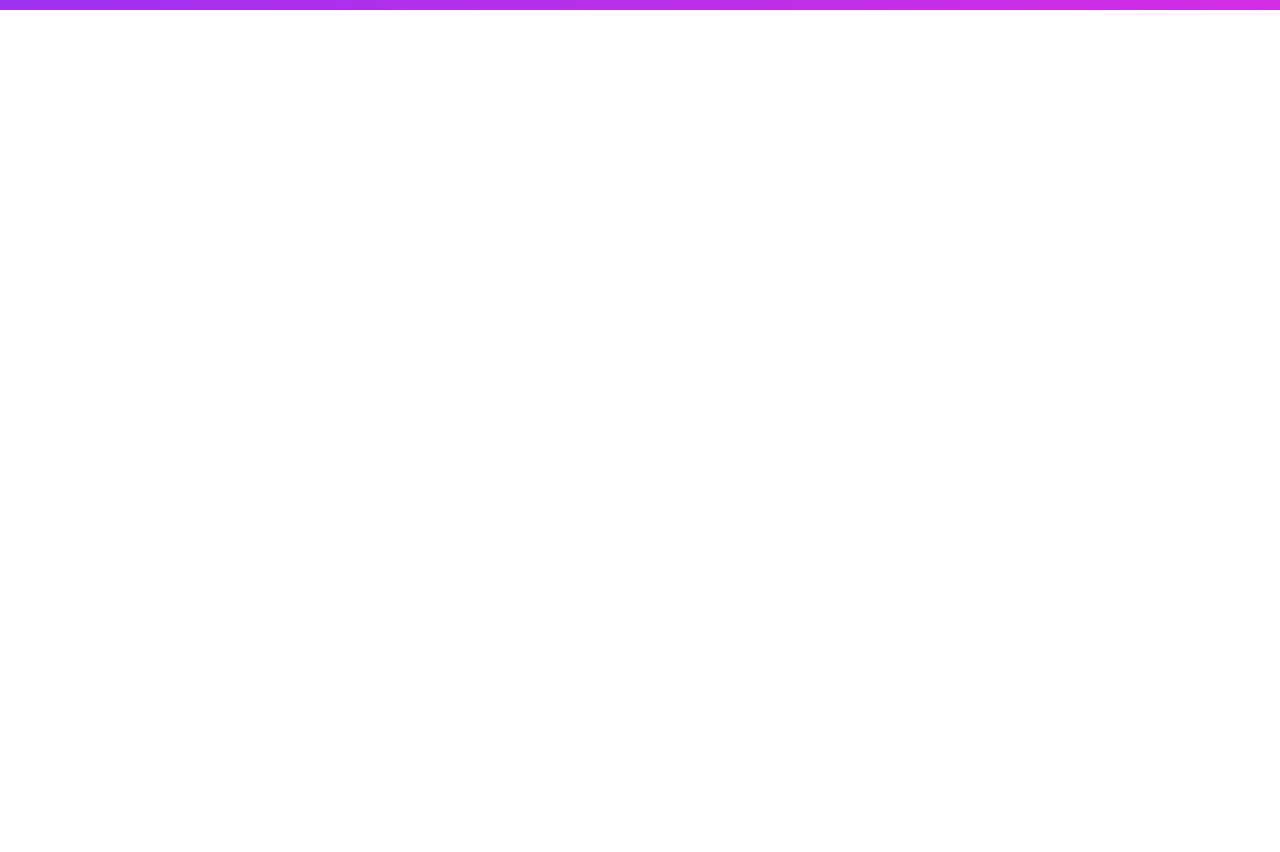
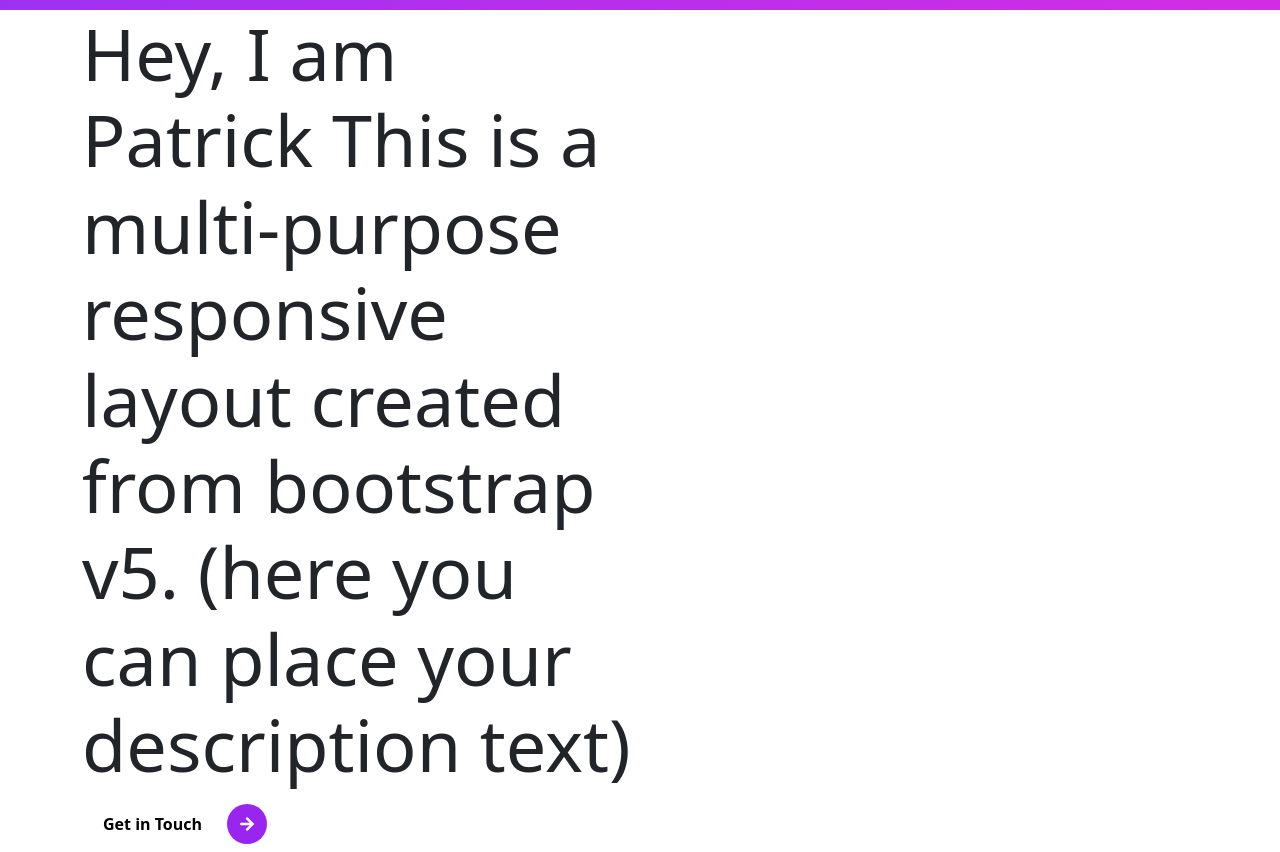
Before and after one commit to PuneetSivananda/bootstrap-5, a website: page index.html in a window 1280 px wide. Shown: the part 66-918 px from the top of the page. Before the commit the page ends 800 px from the top, so only its background shows below. Drawn offline with Linux system fonts and the light colour scheme.

Commit message:
feat: layout added for the heading

```diff
--- a/index.html
+++ b/index.html
@@ -50,6 +50,36 @@
     </div>
   </div>
 </nav>
+
+  <!--/////////////////////////////////////////////////////////////////
+                  START THE INTRO SECTION
+    //////////////////////////////////////////////////////////////////-->
+
+<section id="home" class="intro-section">
+  <div class="container">
+    <div class="row"></div>
+    <div class="col-md-6 intros">
+      <h1 class="display-2">
+        <span class="display-2--intro">
+          Hey, I am Patrick
+        </span>
+        <span class="display-2--description">
+          This is a multi-purpose responsive layout created from bootstrap v5.
+          (here you can place your description text)
+        </span>
+      </h1>
+      <button type="button" class="rounded-pill btn-rounded">
+        Get in Touch
+        <span>
+        <i class="fas fa-arrow-right"></i>
+        </span>
+      </button>
+    </div>
+    <div class="col-md-6 intros"></div>
+  </div>
+</section>
+
+
   <script src="/assests/js/bootstrap.bundle.js"></script>
 </body>
 </html>
```
Lines whose indentation alone changed are shown as unchanged.
